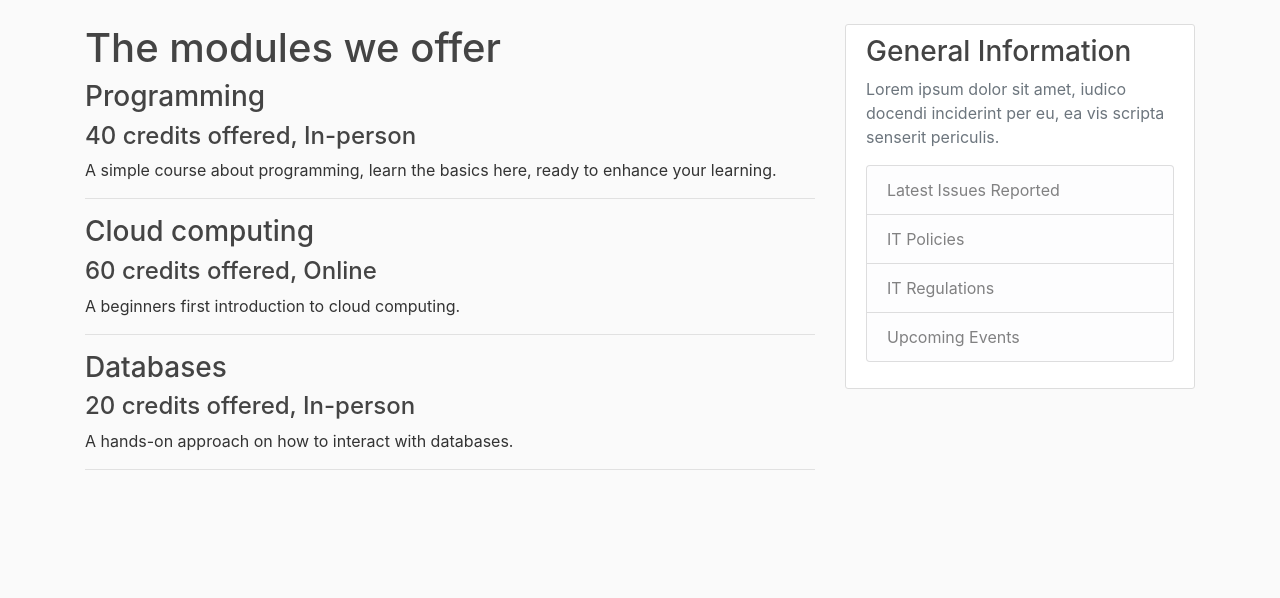
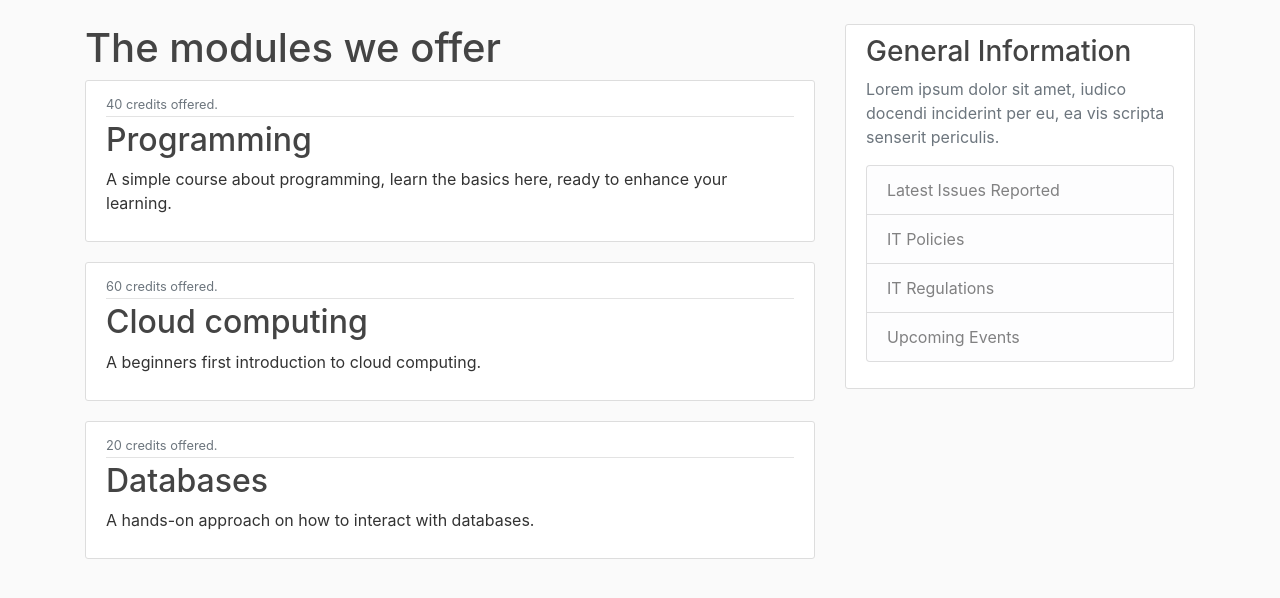
Before and after one commit to C1003593/RegistrationApp, a Django app: page /modules in a window 1280 px wide. Shown: the part 56-654 px from the top of the page. Run offline with Django 3.2, Linux system fonts and the light colour scheme; data comes from the database, SQL or seed files in the repository; some libraries are stand-ins or nearby versions.

Commit message:
Styled modules.html, need to revisit

```diff
--- a/ModuleRegistrationSystem/templates/ModuleRegistrationSystem/modules.html
+++ b/ModuleRegistrationSystem/templates/ModuleRegistrationSystem/modules.html
@@ -2,10 +2,16 @@
 {% block content %}
     <h1>The modules we offer</h1>
 {% for module in modules %}
-    <h3>{{ module }}</h3>
-    <h4>{{ module.credit }} credits offered, {{ module.category }}</h4>
-    <p>{{ module.description }}
-    <hr>
+    <article class="media content-section">
+        <div class="media-body">
+            <div class="article-metadata">
+
+                <small class="text-muted">{{ module.credit }} credits offered. </small>
+            </div>
+            <h2><a class="article-title" href="#">{{ module }}</a></h2>
+            <p class="article-content">{{ module.description }}</p>
+        </div>
+    </article>
 {% endfor %}
 
 {% endblock content %}
```
